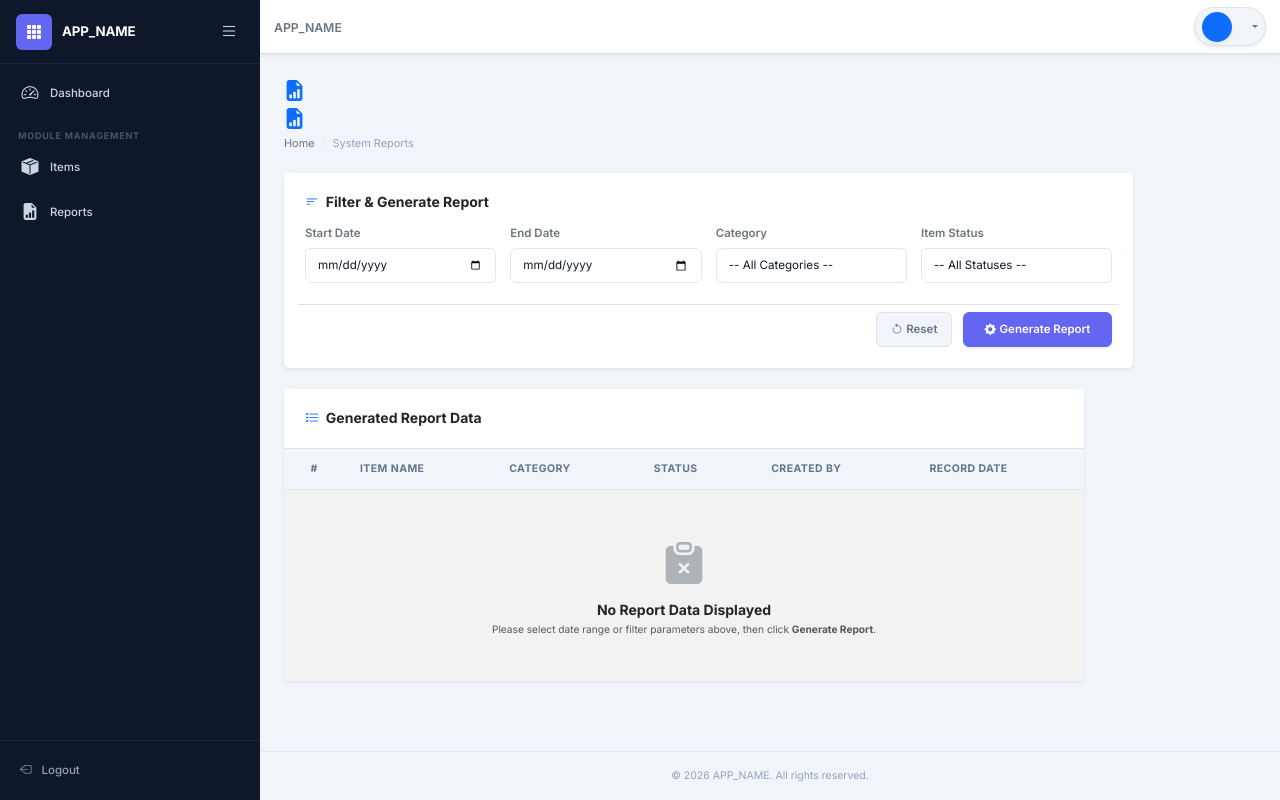
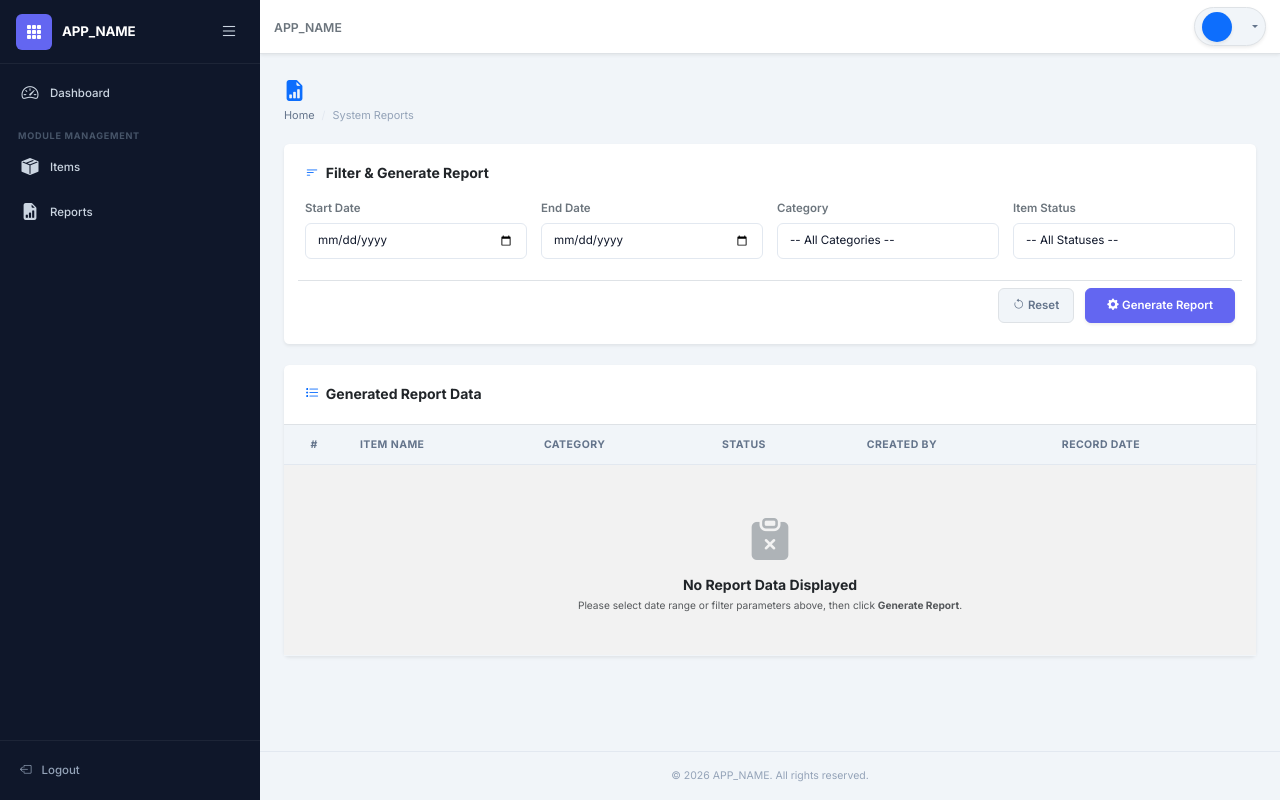
Before and after one commit to malikmanan87/local_iknow, a CodeIgniter 4 app: the page made by app/Views/reports/index.php in a window 1280 px wide. Run offline with PHP 8.4 and a stand-in for CodeIgniter, Linux system fonts and the light colour scheme; the template is opened without the code that fills it, so the values that code supplies are empty; some libraries are stand-ins or nearby versions.

Commit message:
fix: resolve broken layout header structure in reports view

```diff
--- a/app/Views/reports/index.php
+++ b/app/Views/reports/index.php
@@ -1,13 +1,6 @@
 <?= $this->extend('layouts/main') ?>
 <?= $this->section('content') ?>
 
-<div class="d-flex justify-content-between align-items-center mb-4">
-    <div>
-        <h4 class="fw-bold text-dark mb-1">
-            <i class="bi bi-file-earmark-bar-graph-fill text-primary me-2"></i><?= esc($pageTitle) ?>
-        </h4>
-        <nav aria-label="breadcrumb">
-            <ol class="breadcrumb small mb-0">
 <div class="d-flex justify-content-between align-items-center mb-4">
     <div>
         <h4 class="fw-bold text-dark mb-1">
```
